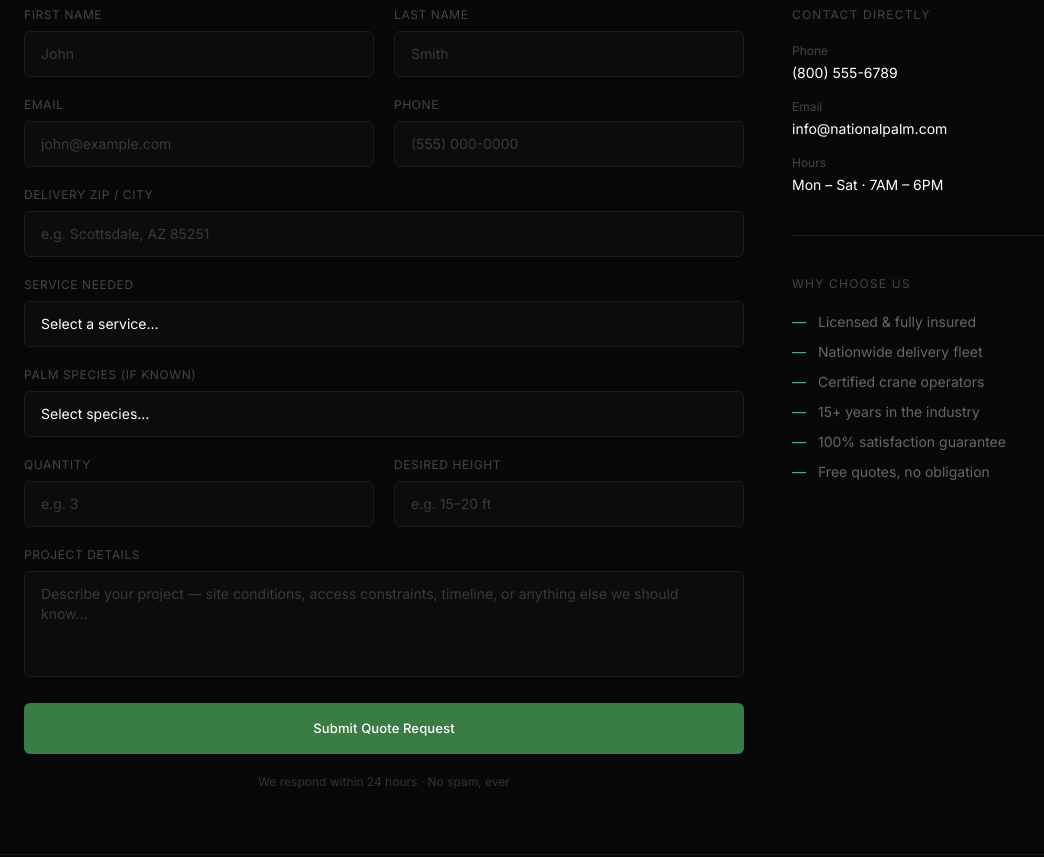
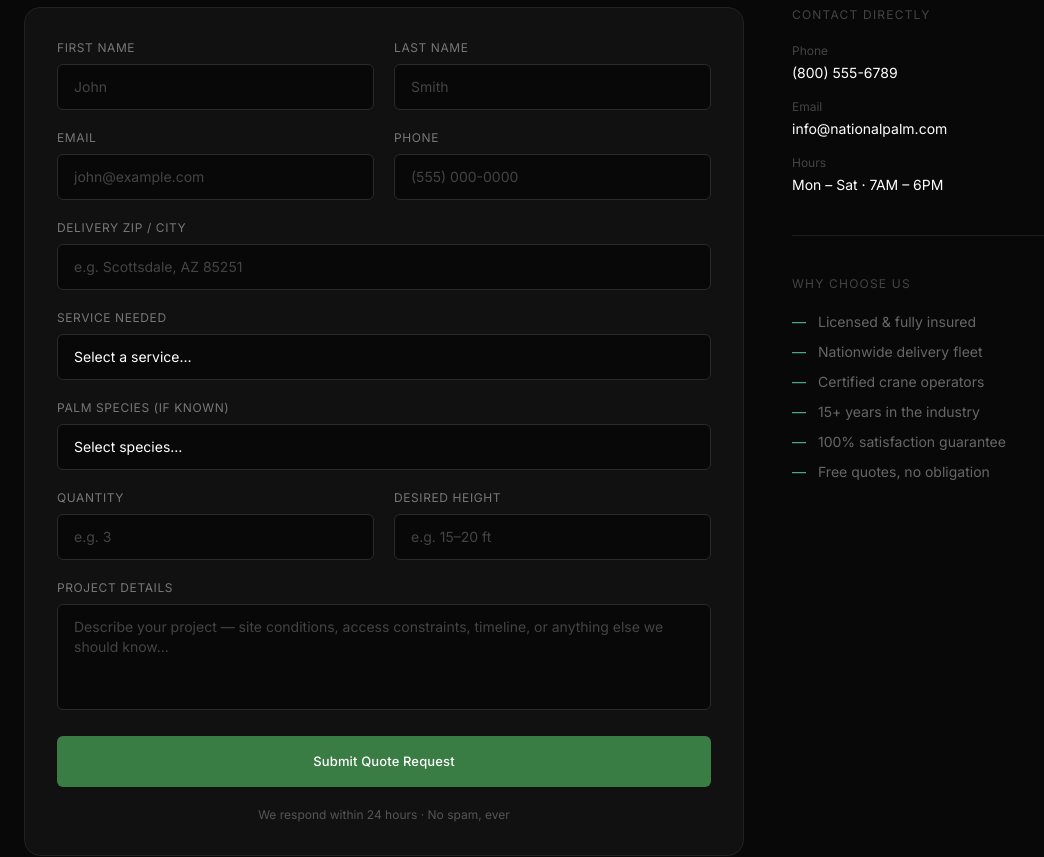
Before and after one commit to rnrpcrepairdev003/nationalpalms, a Next.js app: page /contact in a window 1280 px wide. Shown: the part 380-1237 px from the top of the page, without its empty margins (0-1044 px from the left). Built offline with nearby package versions, Linux system fonts and the light colour scheme.

Commit message:
Improve contact form contrast with card background and brighter labels

```diff
--- a/app/contact/page.tsx
+++ b/app/contact/page.tsx
@@ -29,8 +29,8 @@ const palmTypes = [
 ]
 
 
-const inputClass = 'w-full bg-[#0c0c0c] border border-[#1c1c1c] text-white placeholder-[#3a3a3a] rounded-md px-4 py-3 text-sm focus:outline-none focus:border-[#3a7d44] transition-colors'
-const labelClass = 'block text-xs text-[#444] mb-2 uppercase tracking-wider'
+const inputClass = 'w-full bg-[#080808] border border-[#2a2a2a] text-white placeholder-[#444] rounded-md px-4 py-3 text-sm focus:outline-none focus:border-[#3a7d44] transition-colors'
+const labelClass = 'block text-xs text-[#777] mb-2 uppercase tracking-wider'
 
 export default function ContactPage() {
   return (
@@ -53,7 +53,7 @@ export default function ContactPage() {
 
             {/* Form */}
             <div className="lg:col-span-3">
-              <form className="space-y-5">
+              <form className="space-y-5 bg-[#111] border border-[#222] rounded-2xl p-8">
                 <div className="grid grid-cols-1 sm:grid-cols-2 gap-5">
                   <div>
                     <label className={labelClass}>First Name</label>
@@ -120,7 +120,7 @@ export default function ContactPage() {
                 <button type="submit" className="btn-green w-full py-4">
                   Submit Quote Request
                 </button>
-                <p className="text-[#333] text-xs text-center">We respond within 24 hours · No spam, ever</p>
+                <p className="text-[#555] text-xs text-center">We respond within 24 hours · No spam, ever</p>
               </form>
             </div>
 
```
